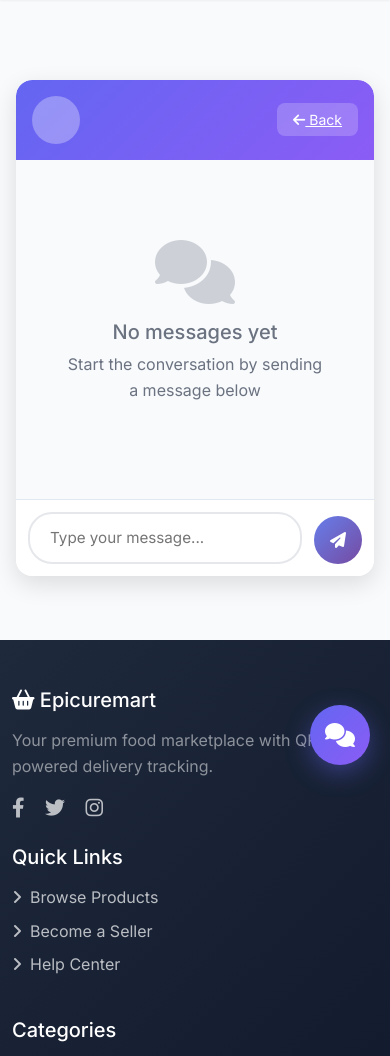
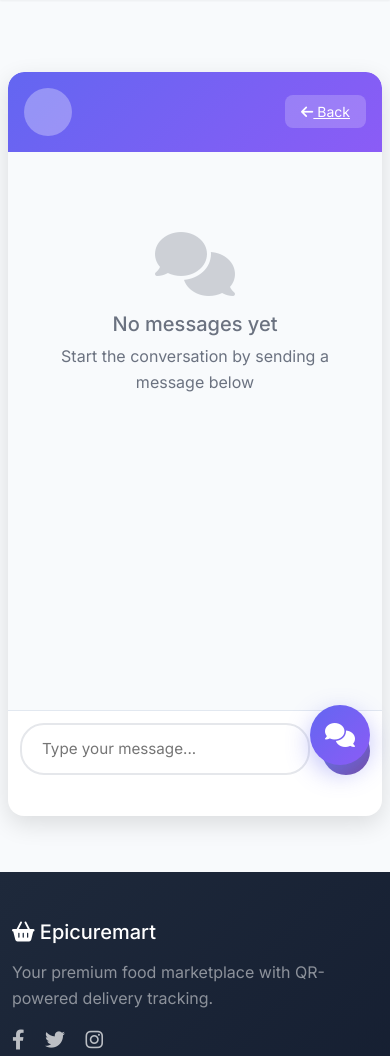
Before and after one commit to Reynaldo-46/epicuremart, a Python web app: template templates/support_conversation.html in a window 390 px wide. Shown: the part 59-1115 px from the top of the page. Run offline with Jinja, Linux system fonts and the light colour scheme; the template is opened without the code that fills it, so the values that code supplies are empty.

Commit message:
Re-update conversation pages with improved scrollable containers and viewport-based heights
Co-authored-by: Reynaldo-46 <238583237+Reynaldo-46@users.noreply.github.com>

```diff
--- a/templates/support_conversation.html
+++ b/templates/support_conversation.html
@@ -7,11 +7,20 @@
     .chat-container {
         max-width: 900px;
         margin: 2rem auto;
+        height: calc(100vh - 150px);
     }
 
     @media (max-width: 768px) {
         .chat-container {
             margin: 1rem;
+            height: calc(100vh - 120px);
+        }
+    }
+
+    @media (max-width: 576px) {
+        .chat-container {
+            margin: 0.5rem;
+            height: calc(100vh - 100px);
         }
     }
 
@@ -20,12 +29,22 @@
         overflow: hidden;
         box-shadow: 0 8px 24px rgba(0,0,0,0.12);
         border: none;
+        display: flex;
+        flex-direction: column;
+        height: 100%;
     }
 
     .chat-header {
         background: linear-gradient(135deg, #667eea 0%, #764ba2 100%);
         padding: 1.5rem;
         border: none;
+        flex-shrink: 0;
+    }
+
+    @media (max-width: 576px) {
+        .chat-header {
+            padding: 1rem;
+        }
     }
 
     .user-info {
@@ -70,28 +89,26 @@
     }
 
     .chat-messages {
-        height: 550px;
-        max-height: calc(100vh - 300px);
+        flex: 1 1 auto;
         overflow-y: auto;
         overflow-x: hidden;
         padding: 1.5rem;
         background: #f8f9fa;
         scroll-behavior: smooth;
         -webkit-overflow-scrolling: touch;
+        min-height: 0;
+        position: relative;
     }
 
     @media (max-width: 768px) {
         .chat-messages {
-            height: calc(100vh - 280px);
-            max-height: calc(100vh - 280px);
             padding: 1rem;
         }
     }
 
     @media (max-width: 576px) {
         .chat-messages {
-            height: calc(100vh - 260px);
-            max-height: calc(100vh - 260px);
+            padding: 0.75rem;
         }
     }
 
@@ -204,6 +221,13 @@
         padding: 1.25rem;
         background: white;
         border-top: 1px solid #e5e7eb;
+        flex-shrink: 0;
+    }
+
+    @media (max-width: 576px) {
+        .chat-input-area {
+            padding: 0.75rem;
+        }
     }
 
     .input-wrapper {
@@ -407,11 +431,11 @@ function scrollToBottom(smooth = true) {
 }
 
 // Scroll to bottom on page load (immediate)
-scrollToBottom(false);
+setTimeout(() => scrollToBottom(false), 100);
 
 // Scroll after images load
 window.addEventListener('load', function() {
-    scrollToBottom(false);
+    setTimeout(() => scrollToBottom(false), 100);
 });
 
 // Handle form submission
```
Also changed, not shown: templates/conversation.html (+34 -6 lines).
